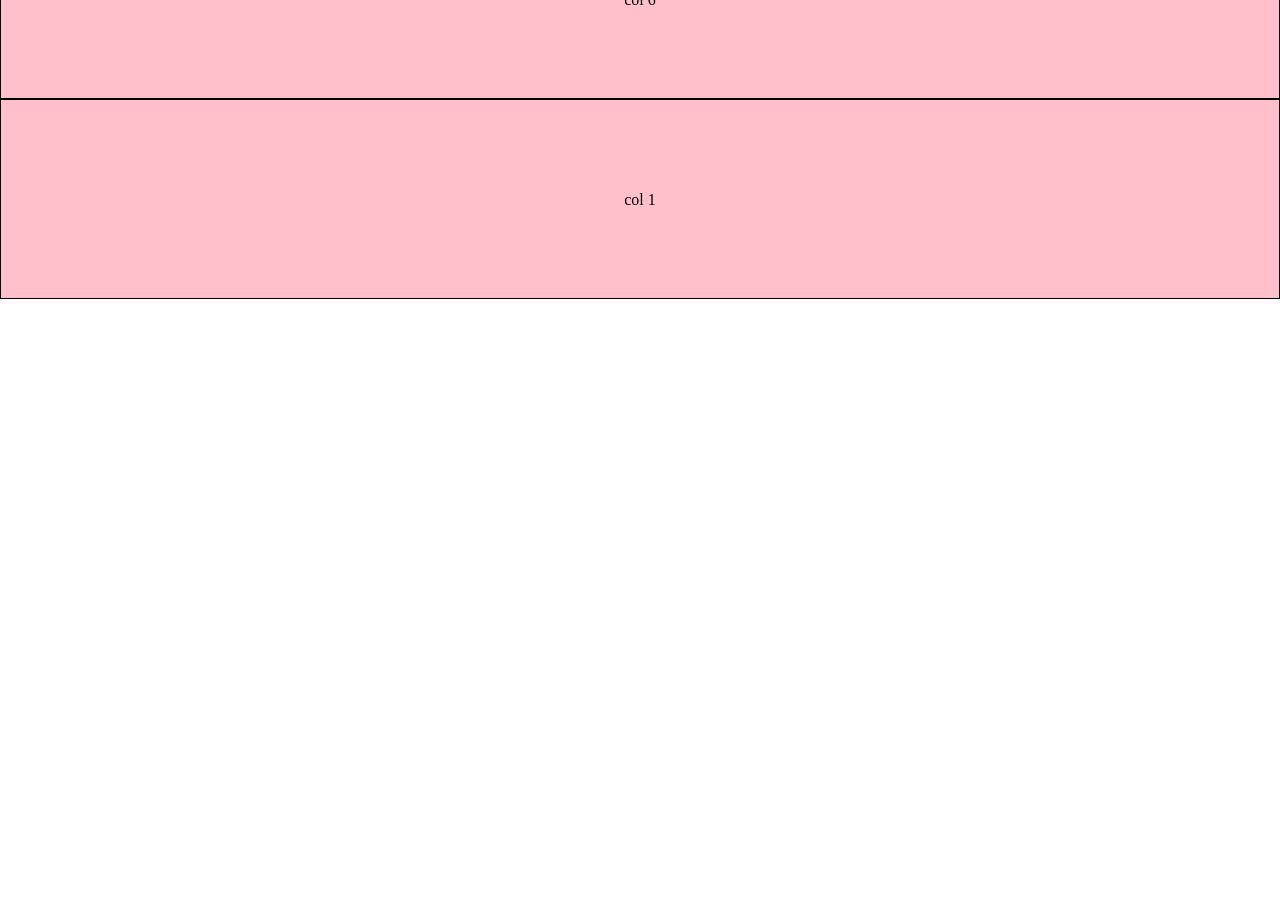
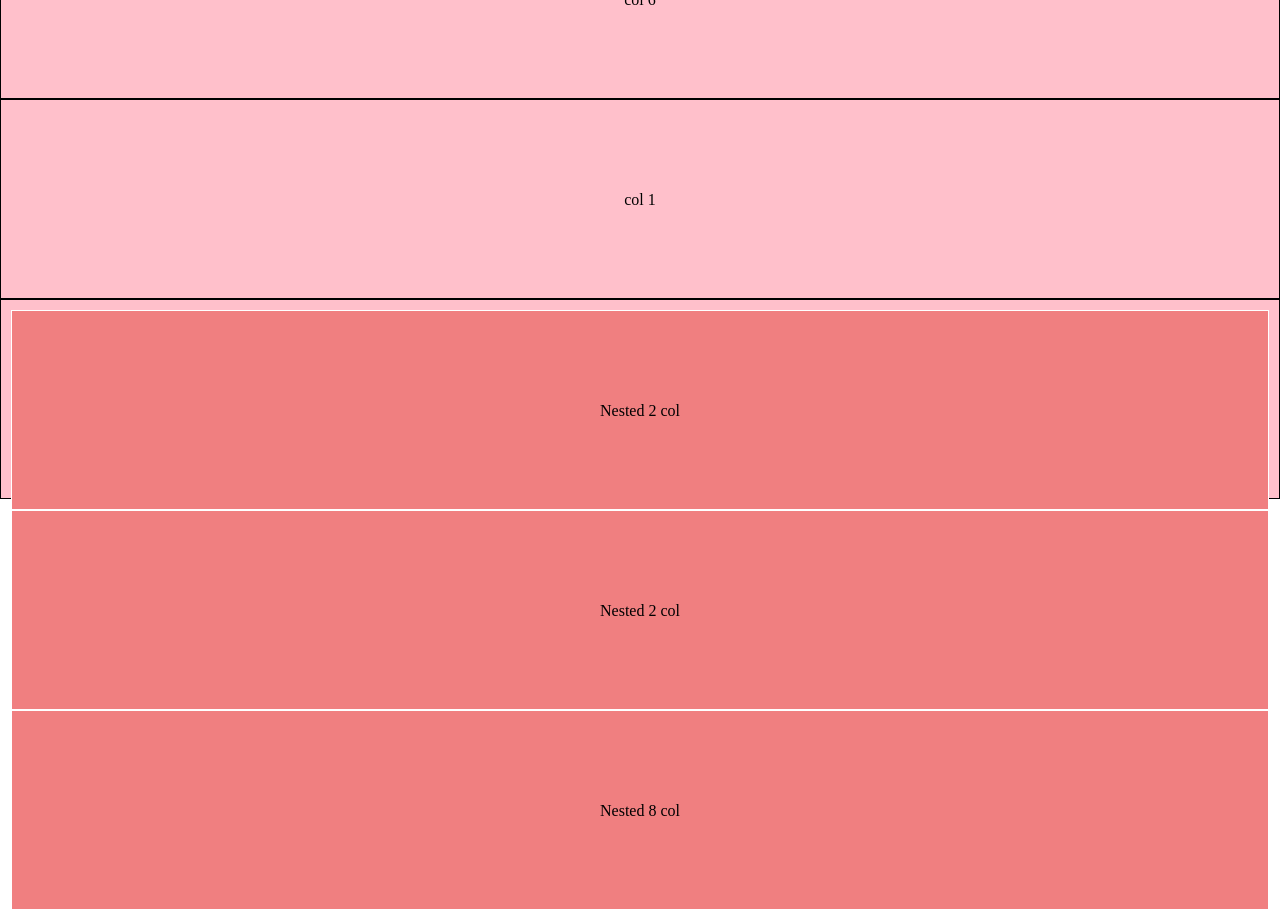
Before and after one commit to Roydano/html-css-12bool, a plain HTML site: page index.html in a window 1280 px wide. Shown: the part 3901-4821 px from the top of the page. Before the commit the page ends 4201 px from the top, so only its background shows below. Drawn offline with Linux system fonts and the light colour scheme.

Commit message:
add impostazione quinta riga

```diff
--- a/css/12bool.css
+++ b/css/12bool.css
@@ -148,3 +148,7 @@
 .bottom-xs {
     align-items: flex-end;
 }
+
+.pd-10{
+    padding: 10px;
+}
--- a/css/style.css
+++ b/css/style.css
@@ -5,3 +5,15 @@
     line-height: 200px;
     text-align: center;
 }
+
+
+.box-nested{
+    height: 200px;
+    background-color: #f07f80;
+    border: 1px solid white;
+    line-height: 200px;
+    text-align: center;
+
+
+
+}
--- a/index.html
+++ b/index.html
@@ -109,7 +109,28 @@
     </section>
     <!--end quarta riga 1 colonna da 6 2 colonne da 2 2 colonne da 1 -->
 
+    <section>
+        <div class="container-fluid">
+            <div class="row">
+                <div class="col-xs-12 box">
+                    <div class="row pd-10">
+                        <div class="col-xs-12">
+                            <div class="box-nested">Nested 2 col</div>
+                        </div>
+                        <div class="col-xs-12">
+                            <div class="box-nested">Nested 2 col</div>
+                        </div>
+                        <div class="col-xs-12">
+                            <div class="box-nested">Nested 8 col</div>
+                        </div>
+                    </div>
+                </div>
 
+                </div>
+
+            </div>
+        </div>
+    </section>
 
 
 
```
